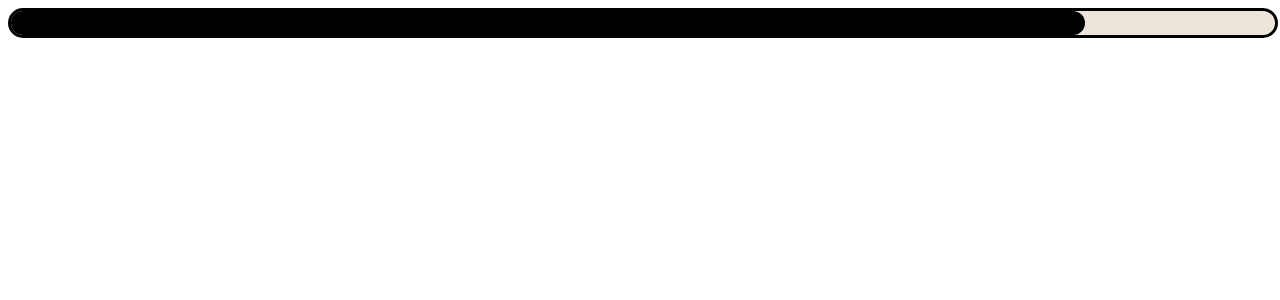
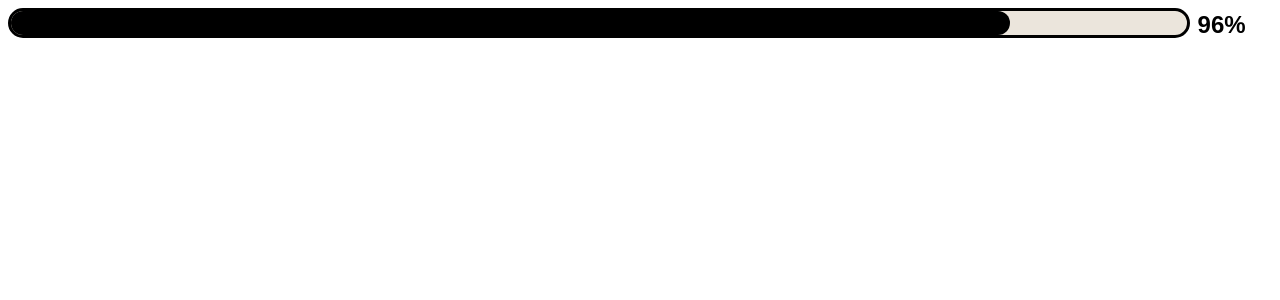
Before and after one commit to kidmpukane/KAIRESKINCARE, a React (Create React App) app in the folder frontend/skin-care-app/: page / in a window 1280 px wide. Shown: the top 300 px of the page. Built offline with nearby package versions, Linux system fonts and the light colour scheme; a web font is replaced by a local one.

Commit message:
progress-bar-pre-organism-initialisation

```diff
--- a/frontend/skin-care-app/src/App.js
+++ b/frontend/skin-care-app/src/App.js
@@ -1,9 +1,9 @@
 import React from "react";
-import ProgressBar from "./molecules/ProgressBar";
+import MolecularProgressBar from "./molecules/MolecularProgressBar";
 function App() {
   return (
     <div>
-      <ProgressBar />
+      <MolecularProgressBar />
     </div>
   );
 }
--- a/frontend/skin-care-app/src/atoms/CustomTexts.jsx
+++ b/frontend/skin-care-app/src/atoms/CustomTexts.jsx
@@ -5,7 +5,7 @@ const BodyTextCustom = (props) => {
   return (
     <>
       <span className="bodies" style={props.bodyTextStyles}>
-        {props.BodyTexts}
+        {props.bodyTexts}
       </span>
     </>
   );
@@ -15,7 +15,7 @@ const HeadingsCustom = (props) => {
   return (
     <>
       <h1 className="headings" style={props.headingTextStyles}>
-        {props.HeadingTexts}
+        {props.headingTexts}
       </h1>
     </>
   );
--- a/frontend/skin-care-app/src/molecules/ProgressBar.jsx
+++ b/frontend/skin-care-app/src/atoms/ProgressBar.jsx
@@ -1,5 +1,5 @@
 import React from "react";
-import "./molecularStyles.css"; // Assuming you have a CSS file named ProgressBar.css
+import "./atomicStyles.css";
 
 const ProgressBar = ({ progress }) => {
   const progressPercentage = progress + "%";
--- a/frontend/skin-care-app/src/atoms/atomicStyles.css
+++ b/frontend/skin-care-app/src/atoms/atomicStyles.css
@@ -30,3 +30,17 @@
     border: 0.2rem solid #000;
     background: #EBE5DC;
 }
+.progress-bar {
+    width: 100%;
+    height: 100%;
+    background-color: #f3f3f3;
+    border-radius: 10rem;
+    border: 0.2rem solid #000;
+    background: #EBE5DC;
+}
+
+.progress-bar__fill {
+    height: 1.5rem;
+    background-color: #000;
+    border-radius: 10rem;
+}
--- /dev/null
+++ b/frontend/skin-care-app/src/molecules/MolecularProgressBar.jsx
@@ -0,0 +1,15 @@
+import React from "react";
+import "./molecularStyles.css";
+import ProgressBar from "../atoms/ProgressBar";
+import { HeadingsCustom } from "../atoms/CustomTexts";
+
+const MolecularProgressBar = () => {
+  return (
+    <div className="progress-bar-container">
+      <ProgressBar />
+      <HeadingsCustom className="headings" headingTexts="96%" />
+    </div>
+  );
+};
+
+export default MolecularProgressBar;
--- a/frontend/skin-care-app/src/molecules/molecularStyles.css
+++ b/frontend/skin-care-app/src/molecules/molecularStyles.css
@@ -11,16 +11,22 @@
     /* Firefox */
 }
 
-.progress-bar {
+.progress-bar-container {
     width: 100%;
-    background-color: #f3f3f3;
-    border-radius: 10rem;
-    border: 0.2rem solid #000;
-    background: #EBE5DC;
+    display: flex;
+    flex-direction: row;
+    overflow-y: hidden;
+    overflow-x: auto;
+    -ms-overflow-style: none;
+    /* IE and Edge */
+    scrollbar-width: none;
+    /* Firefox */
 }
 
-.progress-bar__fill {
-    height: 1.5rem;
-    background-color: #000;
-    border-radius: 10rem;
+.headings {
+    margin-top: 0.2rem;
+    margin-left: 0.5rem;
+    font-size: 1.5rem;
+    height: 100%;
+    width: 5rem;
 }
```
